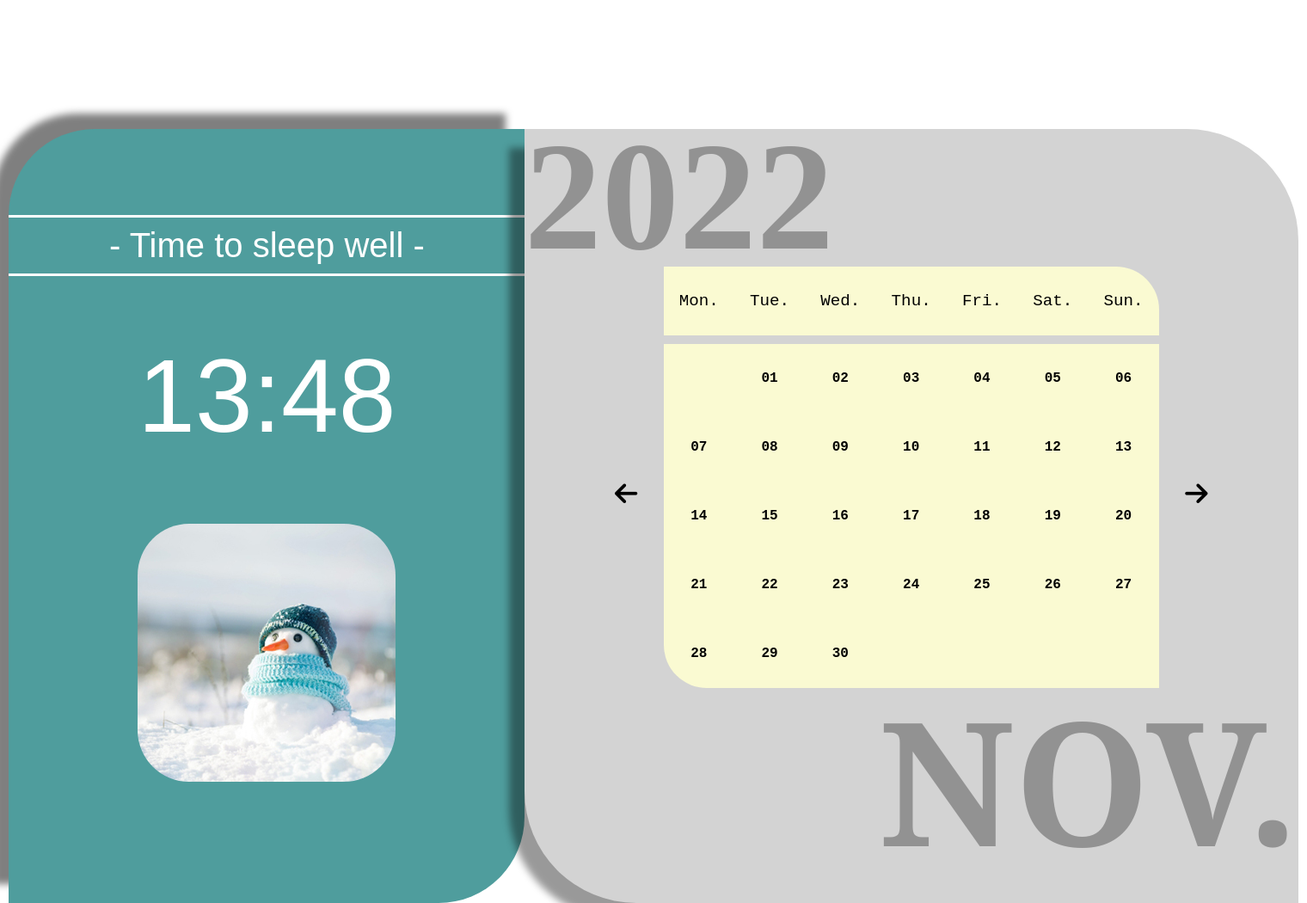
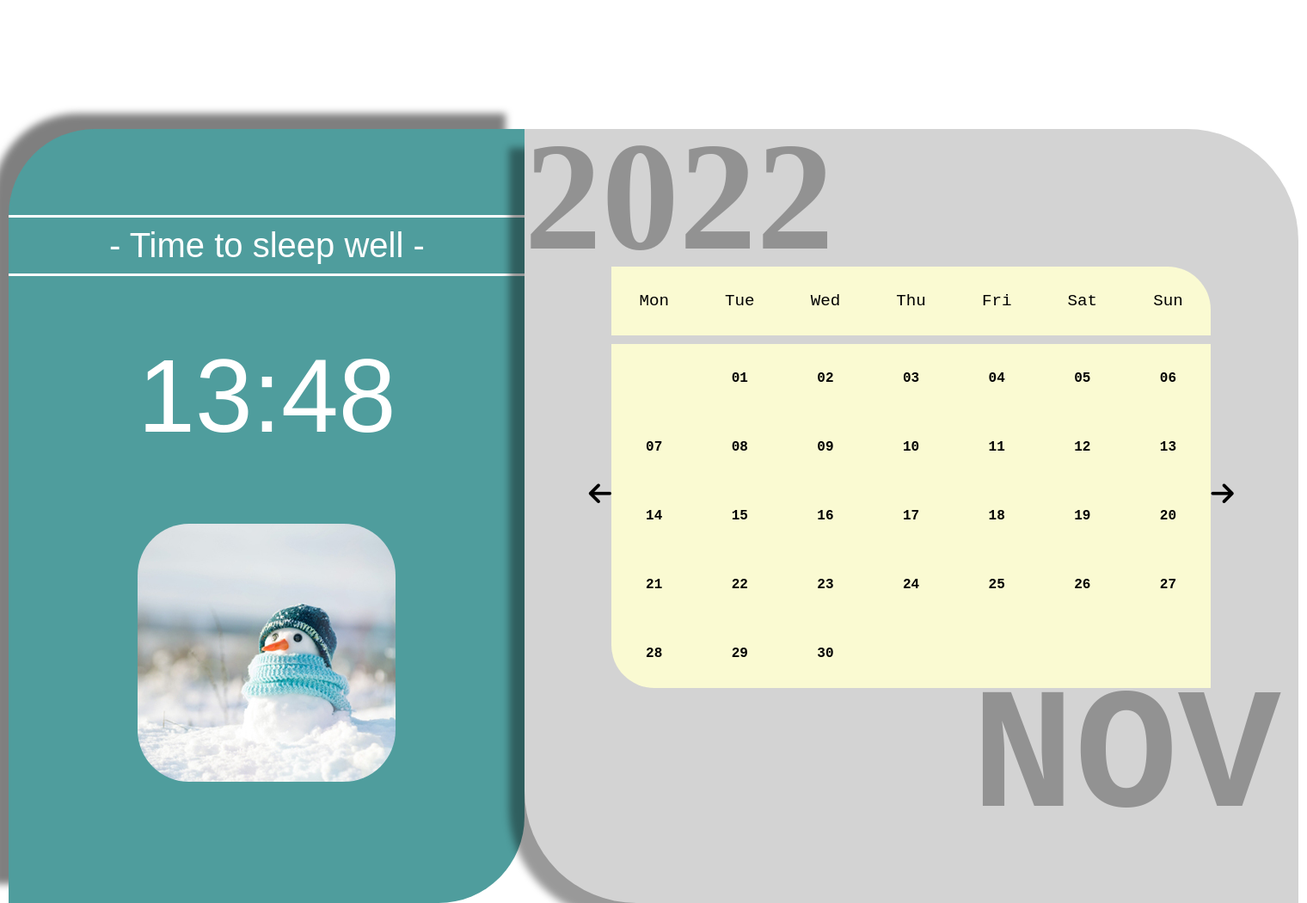
Before and after one commit to luchiahsuan/pra_school, a PHP site: page /calendar_copy.php in a window 1520 px wide. Shown: the whole page at 86% size. Run offline with PHP 8.4, Linux system fonts and the light colour scheme; some libraries are stand-ins or nearby versions.

Commit message:
固定日期不動

```diff
--- a/hw-calender/calendar_copy.php
+++ b/hw-calender/calendar_copy.php
@@ -122,13 +122,13 @@
                     </div>
                     <div class="prenext-wd">
                         <div class="week">
-                            <div class="date">Mon.</div>
-                            <div class="date">Tue.</div>
-                            <div class="date">Wed.</div>
-                            <div class="date">Thu.</div>
-                            <div class="date">Fri.</div>
-                            <div class="date">Sat.</div>
-                            <div class="date">Sun.</div>
+                            <div class="date">Mon</div>
+                            <div class="date">Tue</div>
+                            <div class="date">Wed</div>
+                            <div class="date">Thu</div>
+                            <div class="date">Fri</div>
+                            <div class="date">Sat</div>
+                            <div class="date">Sun</div>
                         </div>
                         <div class="days">
                             <?php
@@ -161,29 +161,29 @@
                 <div class="prenext-m1">
                     <h1><?php
                         if ($month == 1) {
-                            echo "JAN.";
+                            echo "JAN";
                         } elseif ($month == 2) {
-                            echo "FEB.";
+                            echo "FEB";
                         } elseif ($month == 3) {
-                            echo "MAR.";
+                            echo "MAR";
                         } elseif ($month == 4) {
-                            echo "APR.";
+                            echo "APR";
                         } elseif ($month == 5) {
-                            echo "MAY.";
+                            echo "MAY";
                         } elseif ($month == 6) {
-                            echo "JUN.";
+                            echo "JUN";
                         } elseif ($month == 7) {
-                            echo "JUL.";
+                            echo "JUL";
                         } elseif ($month == 8) {
-                            echo "AUG.";
+                            echo "AUG";
                         } elseif ($month == 9) {
-                            echo "SEP.";
+                            echo "SEP";
                         } elseif ($month == 10) {
-                            echo "OCT.";
+                            echo "OCT";
                         } elseif ($month == 11) {
-                            echo "NOV.";
+                            echo "NOV";
                         } else {
-                            echo "DEC.";
+                            echo "DEC";
                         }
                         ?> </h1>
                 </div>
--- a/hw-calender/css/style.css
+++ b/hw-calender/css/style.css
@@ -72,37 +72,38 @@
     position: relative;
 }
 
-.prenext-m {
-    display: inline-block;
+/* .prenext-m {
     margin: 0 auto;
     margin-top: 55px;
-}
-
+} */
+/* 右上年 */
 .prenext-y {
     font-size: 90px;
     opacity: 0.3;
     position: absolute;
     margin-top: -25px;
 }
-
+/* 右下月英文 */
 .prenext-m1 {
+    width: 300px;
+    display: inline-block;
     font-size: 100px;
     opacity: 0.3;
     margin-top: -30px;
-    margin-left: 380px;
+    margin-left: 520px;
     text-align: right;
-    font-family: Georgia, 'Times New Roman', Times, serif;
+    font-family: 'Courier New', Courier, monospace;
 }
-
+/* 整個周+天 */
 .prenext-h {
     display: flex;
     flex-direction: row;
     justify-content: space-between;
-    width: 80%;
+    width: 750px;
     text-align: center;
 
 }
-
+/* 上下月箭頭 */
 .prenext-ar1,
 .prenext-ar2 {
     font-size: 30px;
@@ -120,6 +121,8 @@
 /* 一週+31天 */
 .week,
 .day {
+    display: inline-block;
+
     height: 80px;
     line-height: 80px;
     font-family: 'Courier New', Courier, monospace;
@@ -129,7 +132,7 @@
 .holiday {
     height: 80px;
     line-height: 40px;
-    width: calc(100% / 7);
+    width: 90px;
 }
 
 /* 一週那條 */
@@ -146,11 +149,12 @@
 
 /* 星期幾單天 */
 .date {
-    width: calc(100% / 7);
+    width: 80px;
 }
 
-.holiday:hover {
-    background-color: lightseagreen;
+.holiday {
+    border-radius: 55px;
+    background-color: rgb(154, 225, 247);
 }
 
 /* 1-31一個月 */
@@ -165,6 +169,7 @@
 }
 
 .day:hover {
+    border-radius: 55px;
     background-color: lightcoral;
 }
 
@@ -172,5 +177,5 @@
 /* 1-31每天 */
 .day {
     font-weight: bold;
-    width: calc(100% / 7);
+    width: 90px;
 }
```
